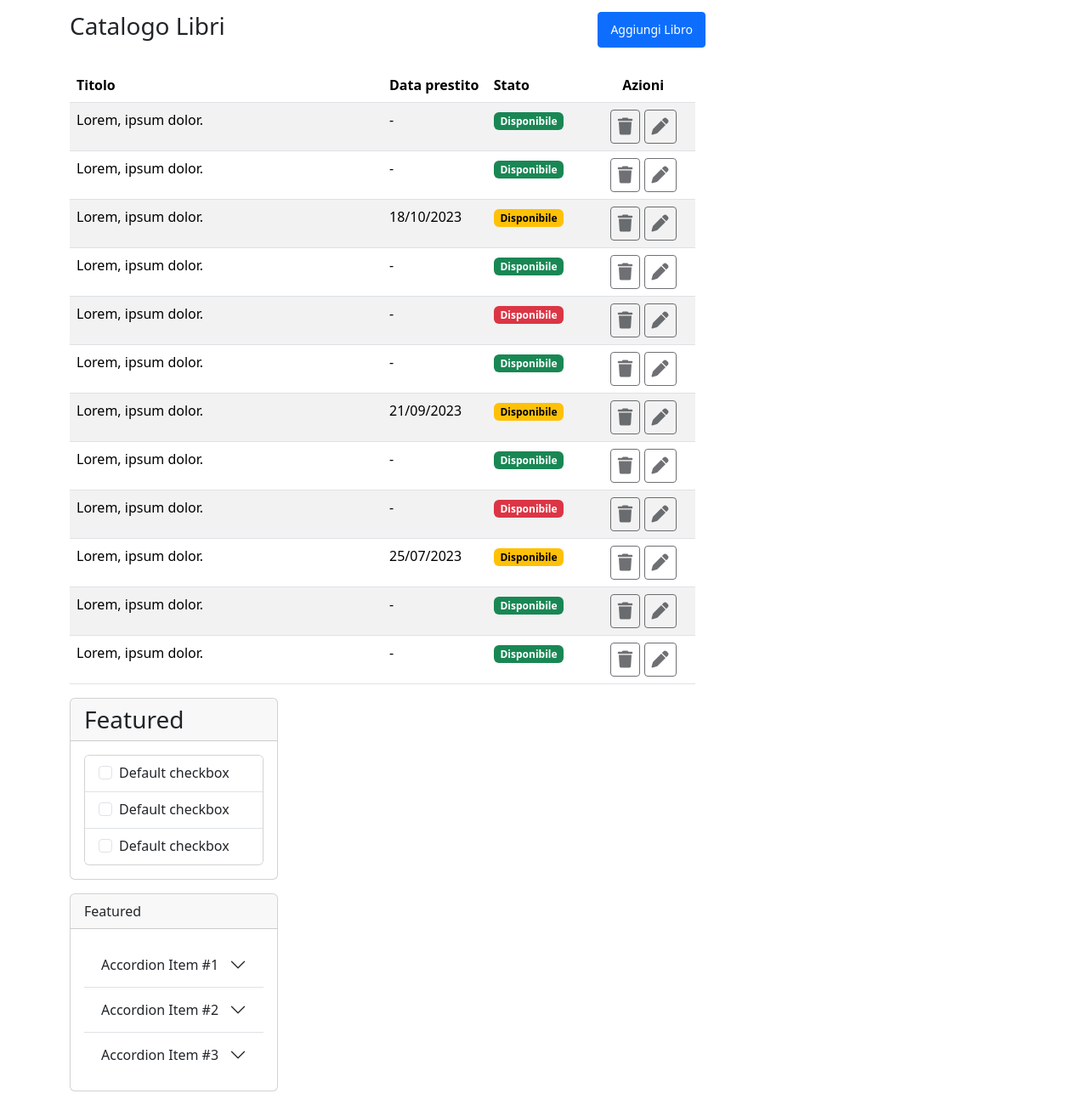
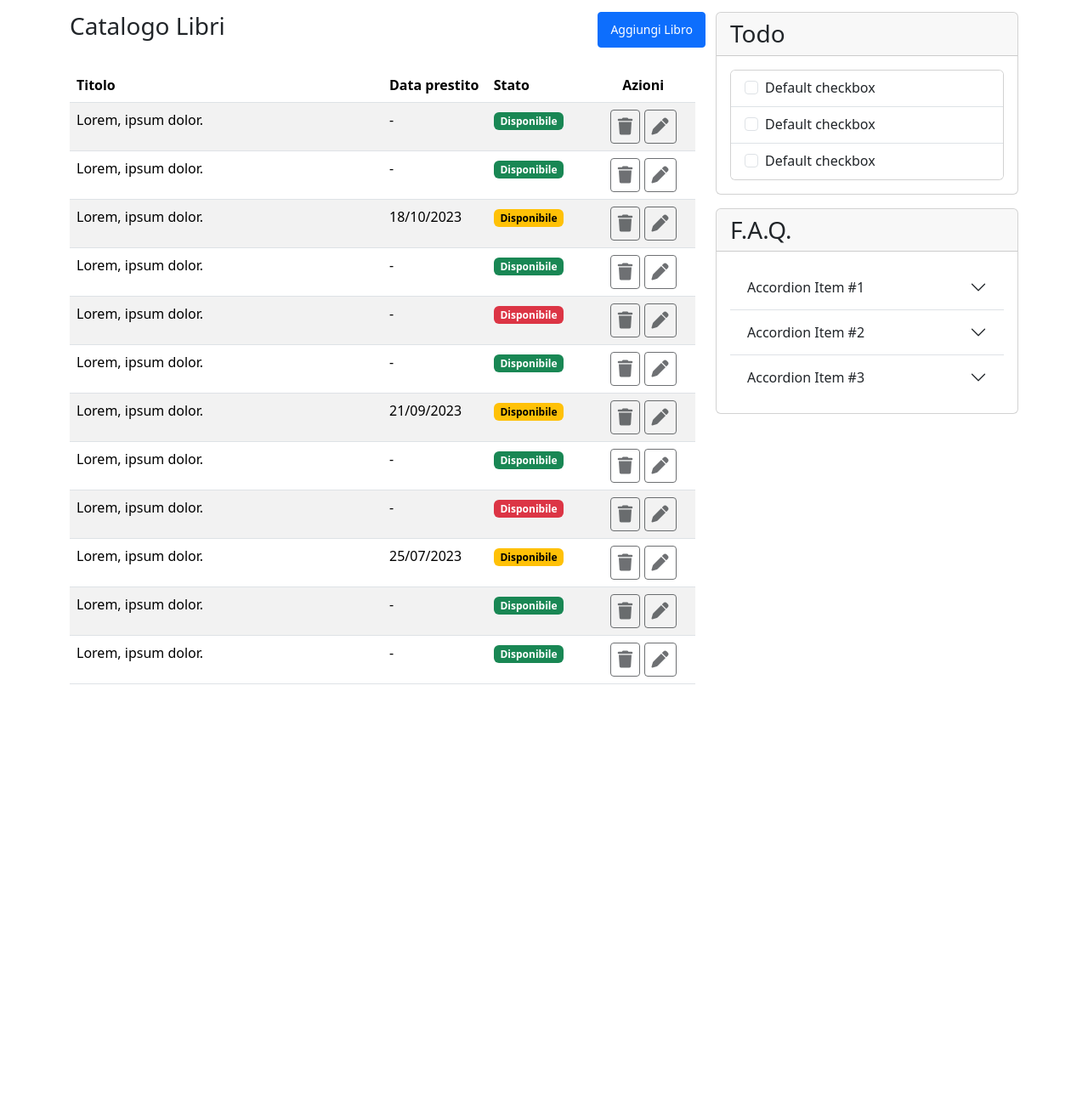
Before and after one commit to davideerusso/html-css-bootstrap-dashboard, a plain HTML site: page index.html in a window 1280 px wide. Shown: the part 87-1387 px from the top of the page at 85% size. After the commit the page ends 908 px from the top, so only its background shows below. Drawn offline with nearby package versions, Linux system fonts and the light colour scheme.

Commit message:
fix card

```diff
--- a/index.html
+++ b/index.html
@@ -70,7 +70,7 @@
       </nav>
     </head>
 
-    <section class=" container container-sm container-md container-lg">
+    <section class=" container ">
     <div class="row">
      <div class="col-lg-8 col-sm-12 col-md-12">
         <div class="row justify-content-between mt-4 mb-4">
@@ -206,11 +206,12 @@
             </tbody>
           </table>
         </div>
-      <div>
-        <div class="col-lg-4 col-sm-12 col-md-12 mb-3">
+      </div>
+    <div class="col-lg-4 mt-4">
+        <div class="col-lg-12 col-sm-12 col-md-12 mb-3">
             <div class="card ">
                 <h3 class="card-header">
-                  Featured
+                  Todo
                 </h3>
                 <div class="card m-3" >
                     <ul class="list-group list-group-flush">
@@ -222,29 +223,30 @@
                             </label>
                           </div>
                       </li>
-                      <li class="list-group-item"><div class="form-check">
+                      <li class="list-group-item">
+                        <div class="form-check">
                         <input class="form-check-input" type="checkbox" value="" id="flexCheckDefault">
                         <label class="form-check-label" for="flexCheckDefault">
                           Default checkbox
                         </label>
                       </div></li>
-                      <li class="list-group-item"><div class="form-check">
+                      <li class="list-group-item">
+                        <div class="form-check">
                         <input class="form-check-input" type="checkbox" value="" id="flexCheckDefault">
                         <label class="form-check-label" for="flexCheckDefault">
                           Default checkbox
                         </label>
-                      </div></li>
+                      </div>
+                    </li>
                     </ul>
                   </div>
             </div>
         </div>
-      </div>
-      <div>
-        <div class="col-lg-4 col-sm-12 col-md-12  mb-3">
+    <div class="col-lg-12 col-sm-12 col-md-12  mb-3">
         <div class="card ">
-                <div class="card-header">
-                  Featured
-                </div>
+            <h3 class="card-header">
+              F.A.Q.
+            </h3>
             <div class="accordion accordion-flush m-3" id="accordionFlushExample">
                 <div class="accordion-item">
                   <h2 class="accordion-header">
@@ -279,7 +281,7 @@
             </div>
         </div>
     </div>
-      </div>
+
     </div>
 </div>
     </section>
```
Lines whose indentation alone changed are shown as unchanged.
